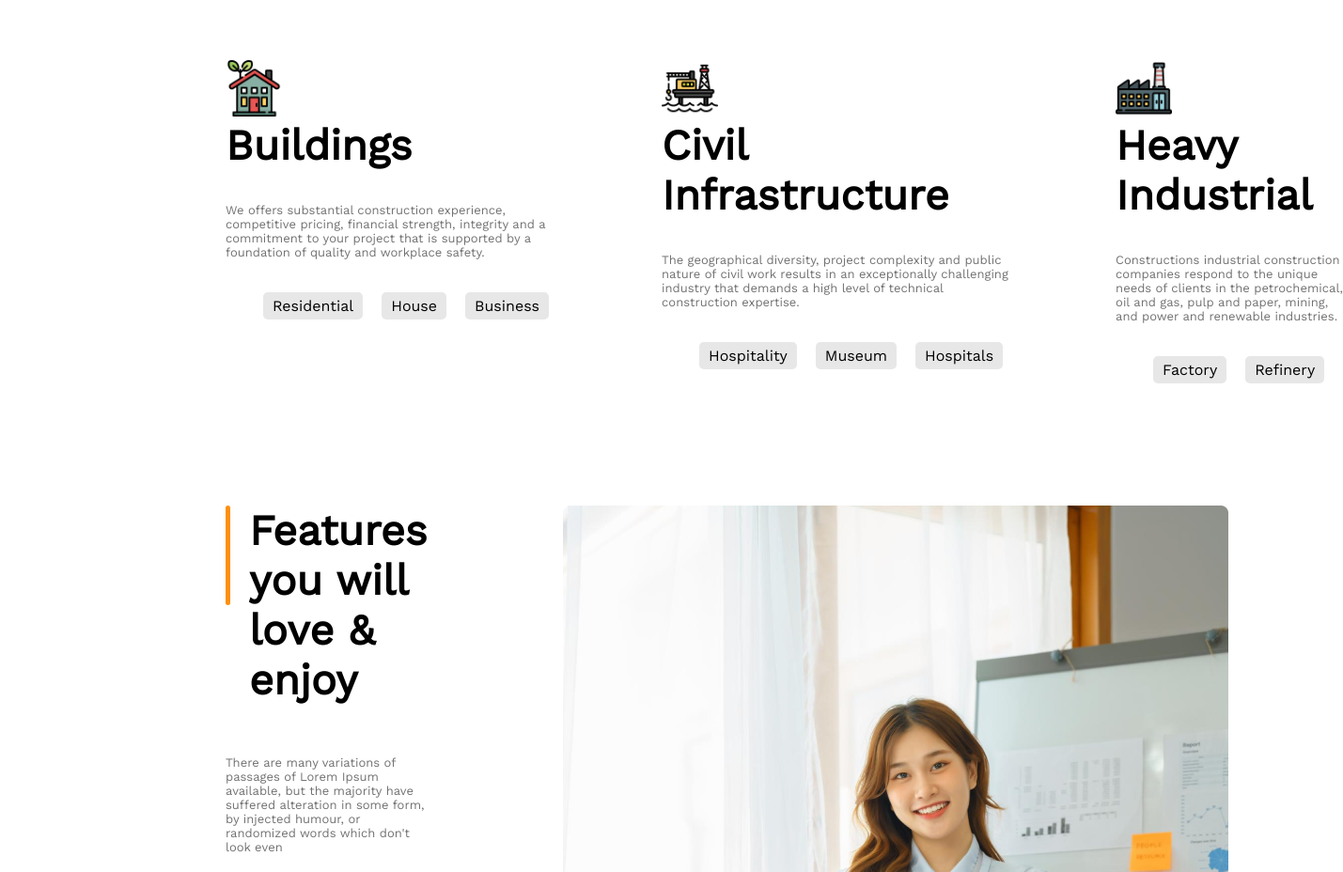
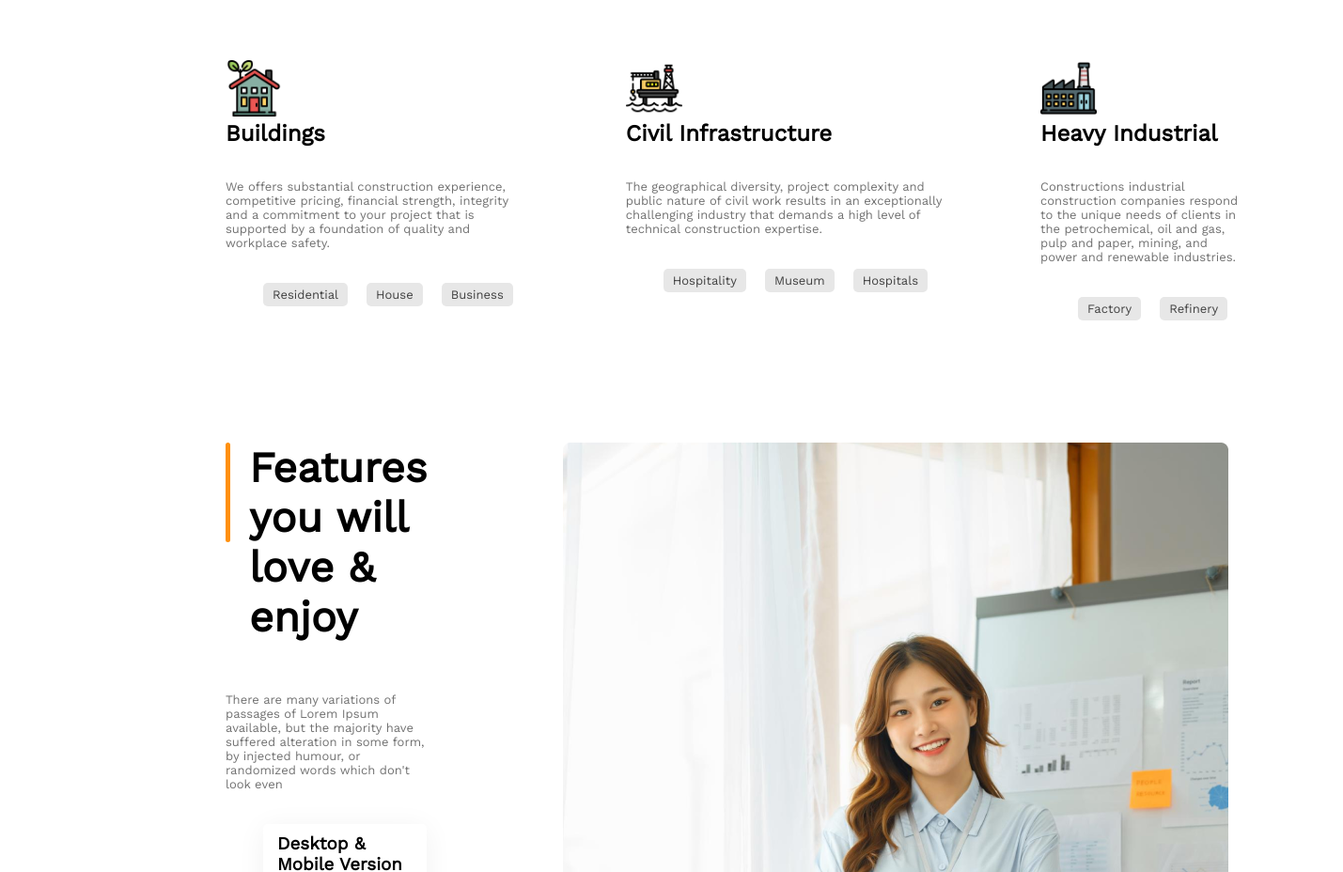
Before and after one commit to Ronie083/p-assignment-g3, a plain HTML site: page index.html in a window 1280 px wide. Shown: the part 1860-2788 px from the top of the page at 94% size, 1429 px wide, since content can reach past the window. Drawn offline with nearby package versions, Linux system fonts and the light colour scheme.

Commit message:
g3 fourth commit

```diff
--- a/index.html
+++ b/index.html
@@ -63,7 +63,7 @@
         <article class="bonus">
             <div class="building">
                 <img src="styles/images/icons/house.png" alt="">
-                <h1 class="web-title">Buildings</h1>
+                <h1 class="bonus-title">Buildings</h1>
                 <p class="banner-text">We offers substantial construction experience, competitive pricing, financial strength, integrity and a commitment to your project that is supported by a foundation of quality and workplace safety.</p>
                 <ul>
                     <li>Residential</li>
@@ -73,7 +73,7 @@
             </div>
             <div class="civil">
                 <img src="styles/images/icons/oil-platform.png" alt="">
-                <h1 class="web-title">Civil Infrastructure</h1>
+                <h1 class="bonus-title">Civil Infrastructure</h1>
                 <p class="banner-text">The geographical diversity, project complexity and public nature of civil work results in an exceptionally challenging industry that demands a high level of technical construction expertise.</p>
                 <ul>
                     <li>Hospitality</li>
@@ -83,7 +83,7 @@
             </div>
             <div class="heavy">
                 <img src="styles/images/icons/factory.png" alt="">
-                <h1 class="web-title">Heavy Industrial</h1>
+                <h1 class="bonus-title">Heavy Industrial</h1>
                 <p class="banner-text">Constructions industrial construction companies respond to the unique needs of clients in the petrochemical, oil and gas, pulp and paper, mining, and power and renewable industries.</p>
                 <ul>
                     <li>Factory</li>
--- a/styles/style.css
+++ b/styles/style.css
@@ -143,6 +143,9 @@ nav a {
     padding: 5px 10px;
     border-radius: 5px;
     background-color: #E7E7E7;
+    font-weight: 500;
+    font-size: 13px;
+    color: #424242;
 }
 
 /* love & enjoy */
@@ -221,6 +224,11 @@ nav a {
     border-radius: 8px;
     padding: 45px 55px;
 }
+.facts-icon li:hover {
+    background-color: #ffd9aa;
+    border: 0;
+    transition: background-color 2s ease-in;
+}
 
 /* sponsors section  */
 
```
